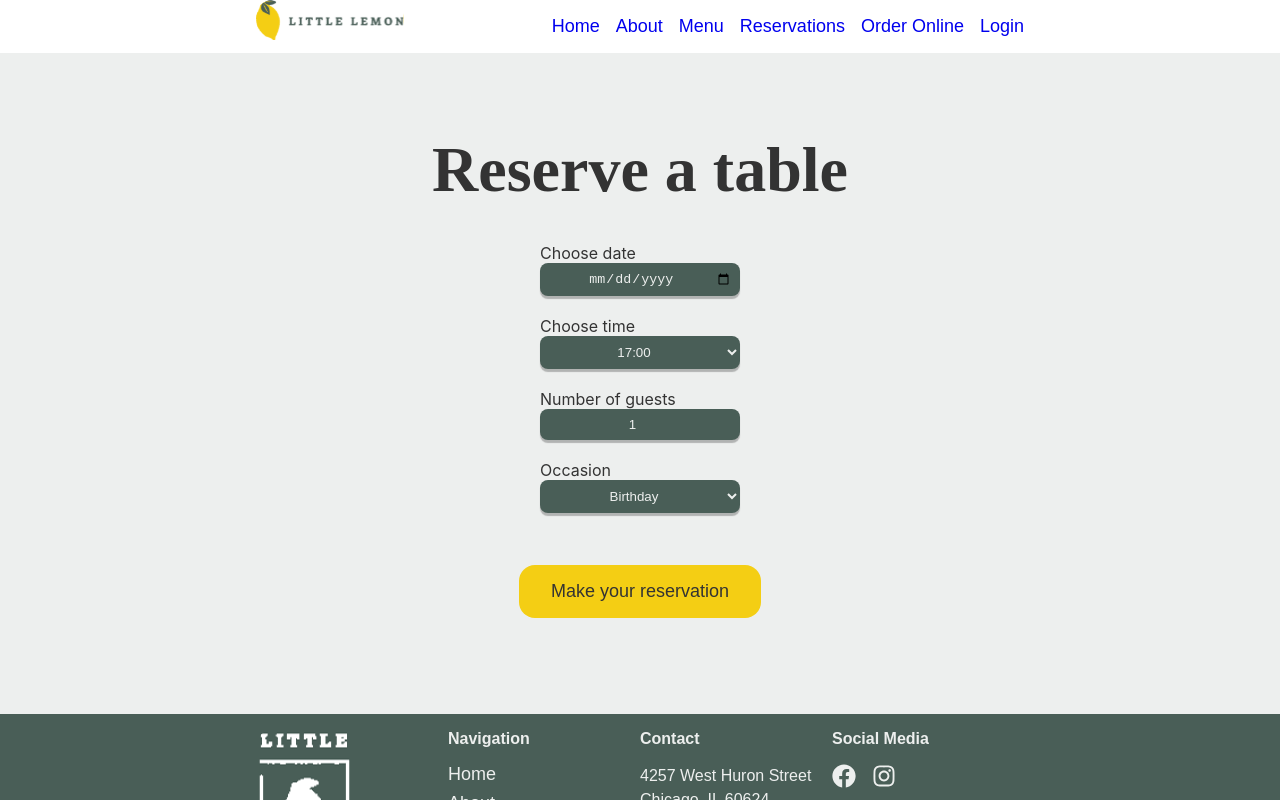
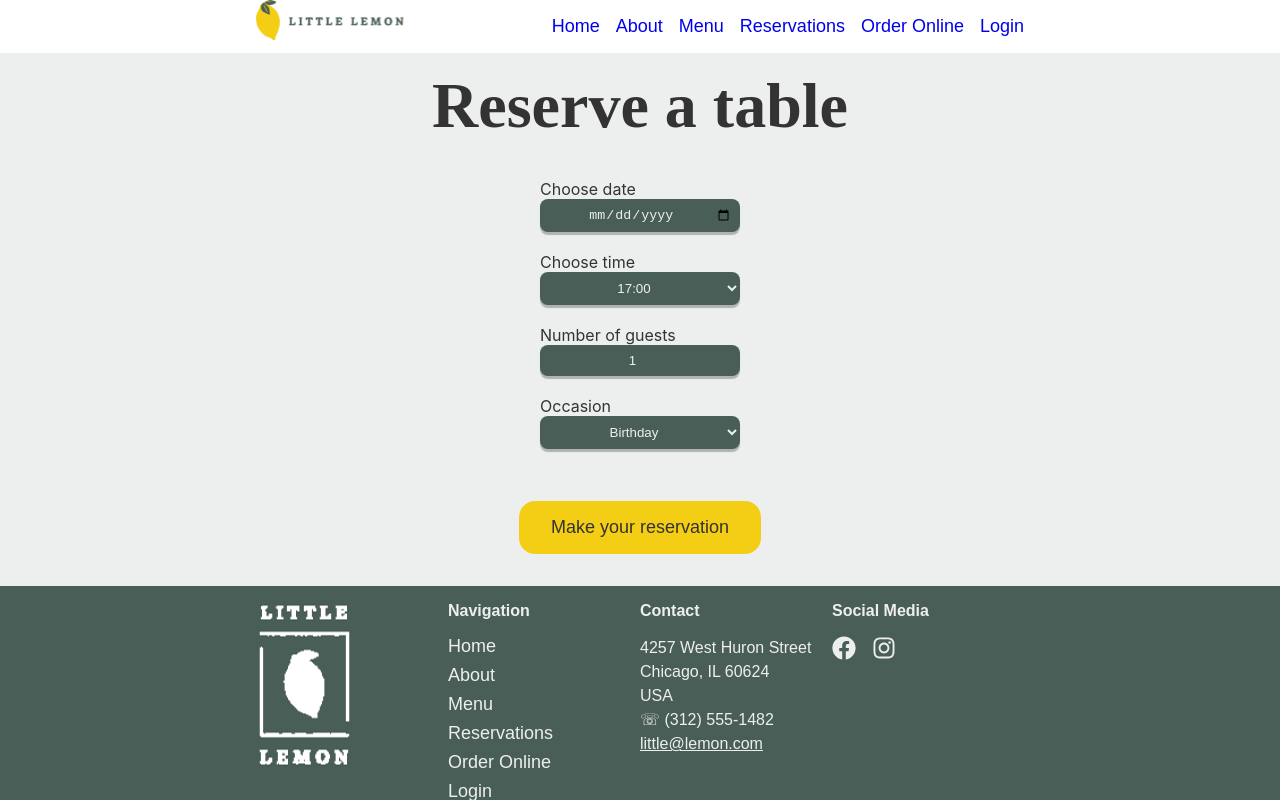
Before and after one commit to mw-5/little-lemon, a React (Create React App) app: page /booking in a window 1280 px wide. Shown: the top 800 px of the page. Built offline with nearby package versions, Linux system fonts and the light colour scheme.

Commit message:
feat: Remove padding of booking page

```diff
--- a/src/pages/BookingPage/BookingPage.css
+++ b/src/pages/BookingPage/BookingPage.css
@@ -2,7 +2,6 @@
     display: flex;
     flex-direction: column;
     gap: 20px;
-    padding: 4rem;
     background-color: var(--secondary-color-3);
     color: var(--secondary-color-4);
 
```
